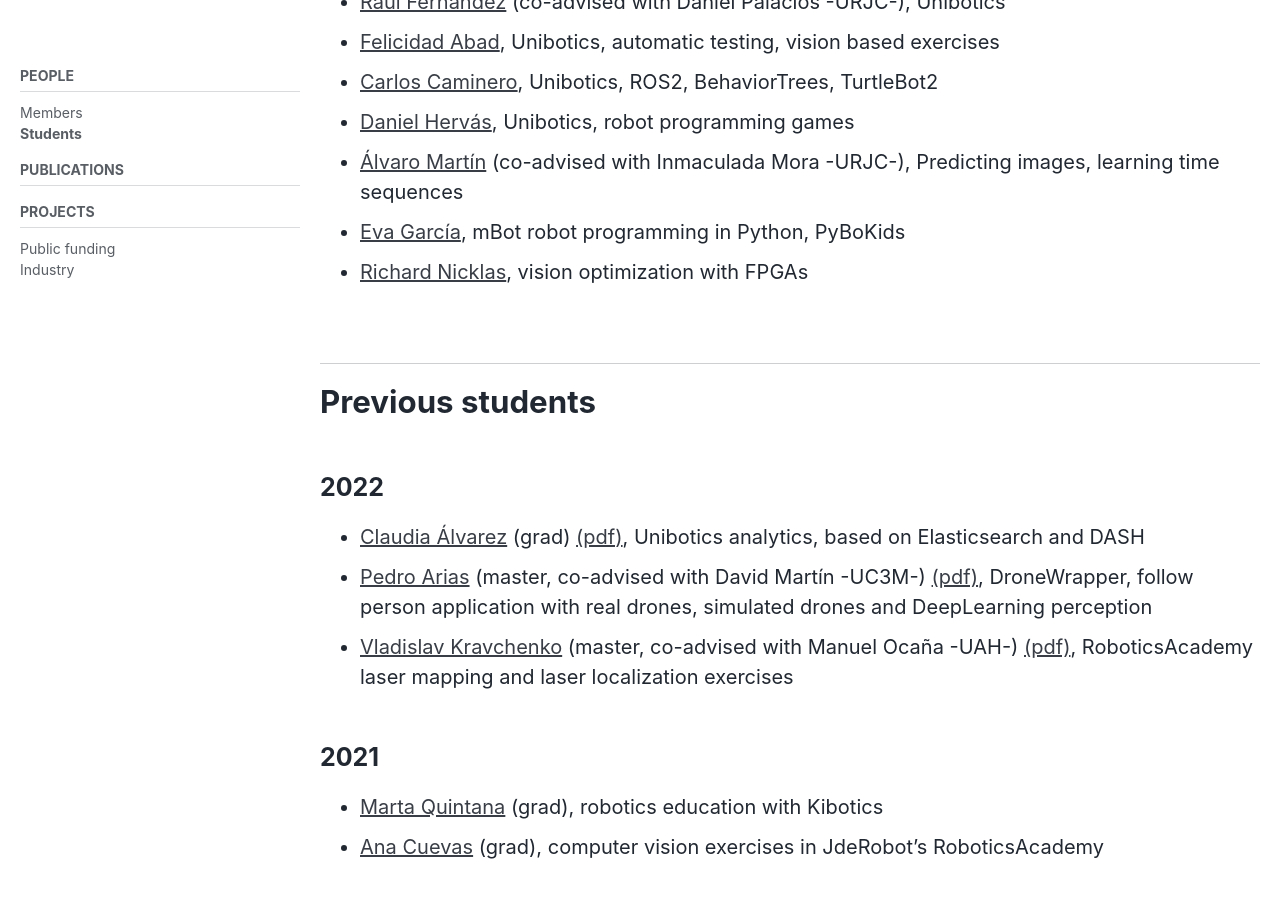
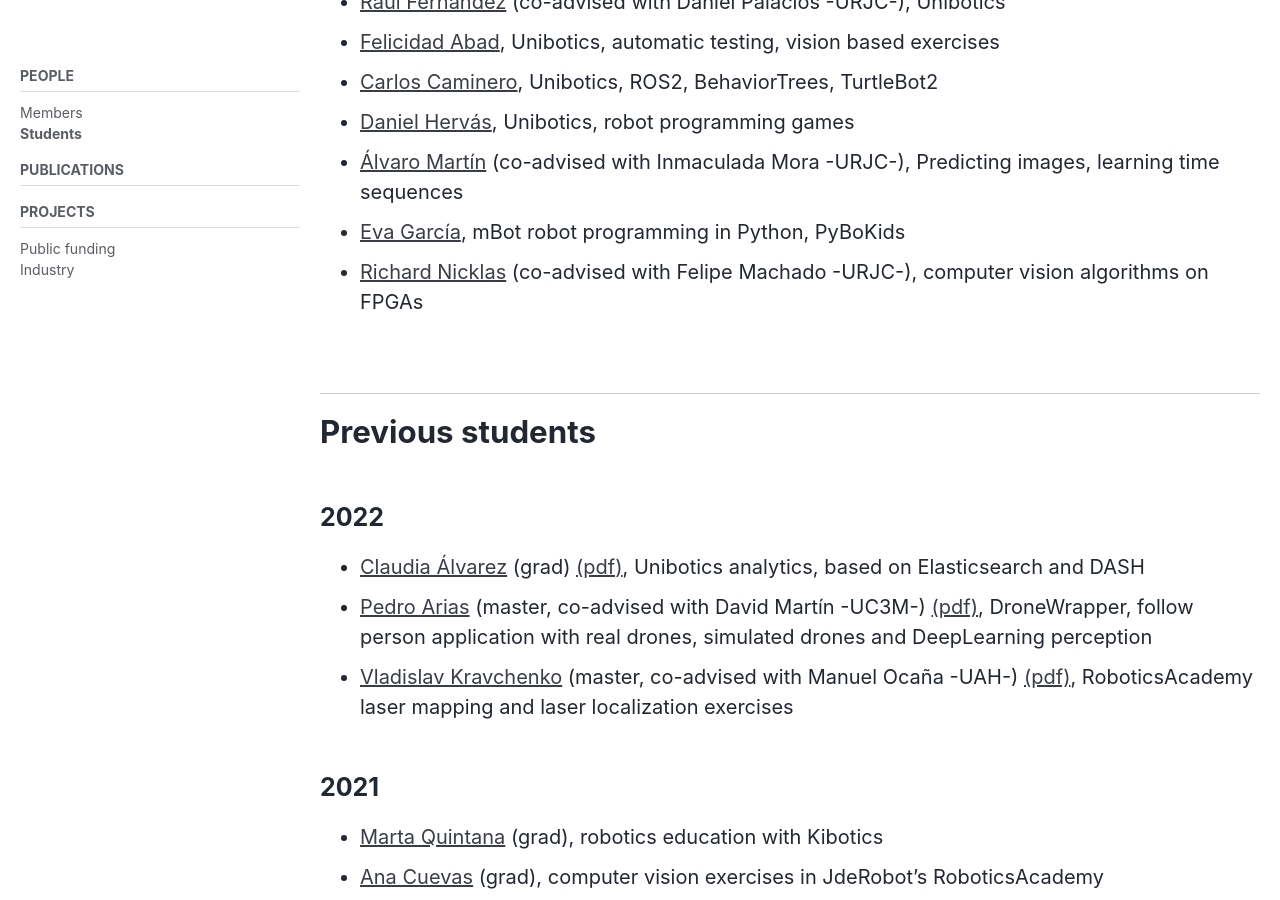
Before and after one commit to RoboticsLabURJC/RoboticsLabURJC.github.io, a Jekyll site: the page built from _pages/people/students.md, in a window 1280 px wide and 900 px high, scrolled down 714 px. Built offline with Jekyll 4.4.1, drawn with Linux system fonts in a browser that asks for light colours; cached includes are drawn as plain includes; nearby versions of some CDN libraries.

Commit message:
Students' 2nd update

```diff
--- a/_pages/people/students.md
+++ b/_pages/people/students.md
@@ -42,7 +42,7 @@ classes: wide
 <!---  - [Rodrigo Pacheco](https://github.com/RoboticsLabURJC/2018-tfg-rodrigo-pacheco), Tello drones support in Kibotics -->
 <!---  - [Sergio Lorenzo](https://github.com/RoboticsLabURJC/2018-tfg-sergio-lorenzo), VisualCircuit robot programming tool in Python -->
   - [Eva García](https://github.com/RoboticsLabURJC/2017-tfg-eva_garcia), mBot robot programming in Python, PyBoKids
-  - [Richard Nicklas](https://roboticslaburjc.github.io/2017-tfg-richard-nicklas), vision optimization with FPGAs
+  - [Richard Nicklas](https://roboticslaburjc.github.io/2017-tfg-richard-nicklas) (co-advised with Felipe Machado -URJC-), computer vision algorithms on FPGAs
 
 
 
```
